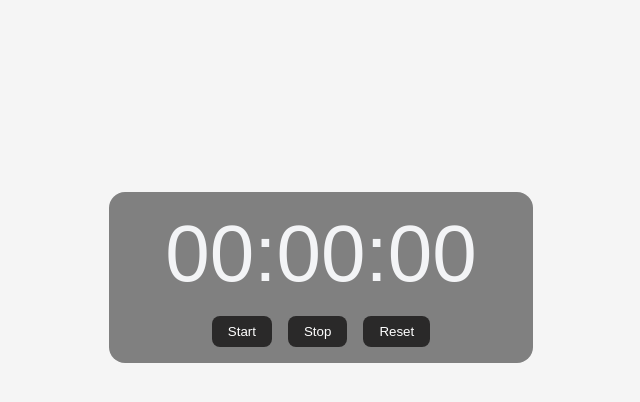
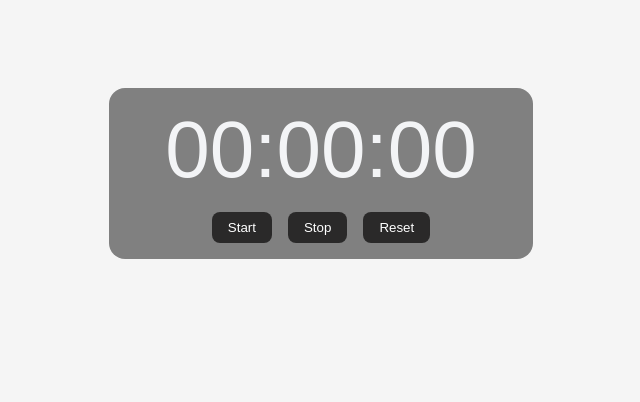
Before and after one commit to nwachukwuoparah/Stop-watch, a plain HTML site: page index.html in a window 1280 px wide. Shown: the whole page, without its empty margins (319-959 px from the left). Drawn offline with Linux system fonts and the light colour scheme.

Commit message:
change on watch

```diff
--- a/main.css
+++ b/main.css
@@ -16,9 +16,6 @@
     padding:10px;
 }
 body{
-	display:flex;
-	align-items: center;
-	margin: 15% 20%;
 	background-color: var(--dark);
 	color: var(--light);
 }
@@ -28,6 +25,7 @@ body{
 	background-color: var(--darkdark);
 	width: 100%;
 	max-width: 360px;
+	margin: 5.5rem auto;
 	padding: 1rem 2rem;
 	border-radius: 1rem;
 }
```
